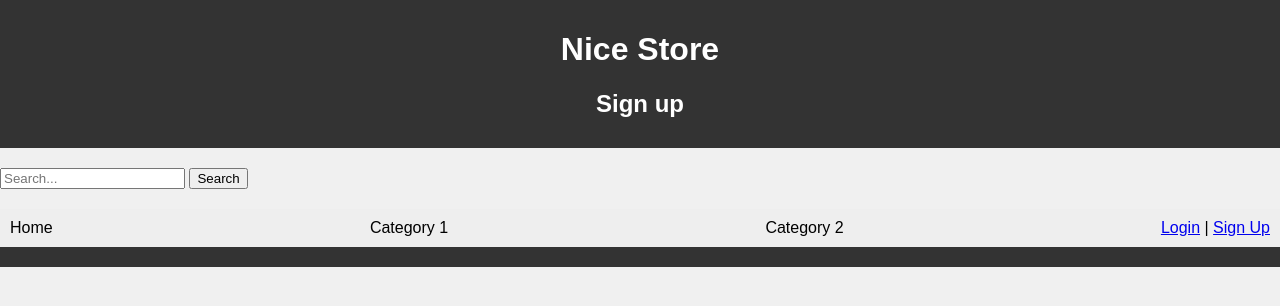
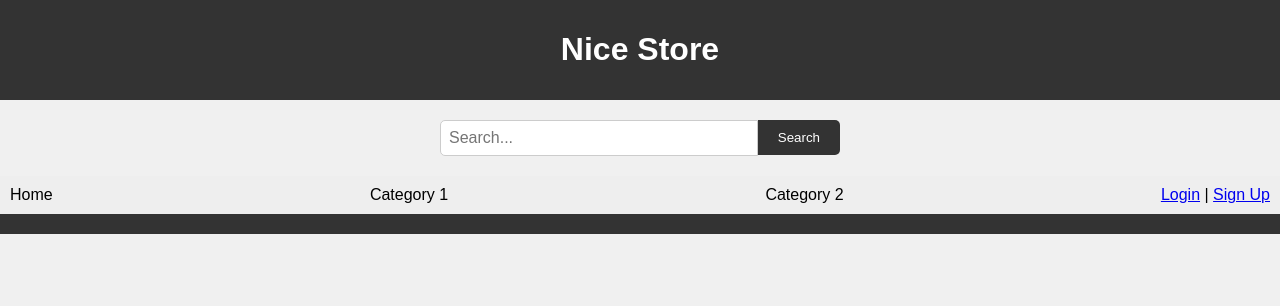
Before and after one commit to maksimyarotskiy/myshop, a Django app: page /store/home/ in a window 1280 px wide. Shown: the top 306 px of the page. Run offline with Django 4.2, Linux system fonts and the light colour scheme; data that the repository does not hold is empty.

Commit message:
- сделал редирект после создания пользователя - поправил поля на форме - поправил searchbar на главной

```diff
--- a/store/static/css/home_style.css
+++ b/store/static/css/home_style.css
@@ -16,6 +16,7 @@ body {
     text-decoration: none; /* Убираем подчеркивание */
     color: inherit; /* Наследуем цвет текста от родительского элемента */
 }
+
 
 #search-bar {
     margin-top: 20px;
@@ -112,6 +113,7 @@ body {
 .signup-form {
     display: flex;
     flex-direction: column;
+    box-sizing: border-box;
 }
 
 .signup-form h2 {
@@ -131,6 +133,7 @@ body {
     margin-bottom: 20px;
     border: 1px solid #ccc;
     border-radius: 5px;
+    box-sizing: border-box;
 }
 
 .signup-form button {
@@ -145,3 +148,35 @@ body {
 .signup-form button:hover {
     background-color: #0056b3;
 }
+
+
+/* Search-bar */
+.main-search-bar {
+    display: flex;
+    align-items: center;
+    max-width: 400px;
+    margin: 0 auto;
+}
+
+.main-search-bar input[type="text"] {
+    flex: 1;
+    padding: 8px;
+    border: 1px solid #ccc;
+    border-radius: 5px 0 0 5px;
+    font-size: 16px;
+}
+
+.main-search-bar button {
+    padding: 10px 20px;
+    background-color: #333333;
+    color: #fff;
+    border: none;
+    border-radius: 0 5px 5px 0;
+    cursor: pointer;
+    transition: background-color 0.3s ease;
+}
+
+.main-search-bar button:hover {
+    background-color: #665f5f;
+}
+/* Search-bar */
--- a/store/templates/store/home.html
+++ b/store/templates/store/home.html
@@ -2,7 +2,7 @@
 
 {% block content %}
 
-    <div id="search-bar">
+    <div id="search-bar" class="main-search-bar">
         <input type="text" placeholder="Search...">
         <button>Search</button>
     </div>
--- a/templates/base.html
+++ b/templates/base.html
@@ -13,9 +13,7 @@
         <a href="{% url 'home' %}" class="main_head_name">
         <h1>{% block header %}Nice Store{% endblock %}</h1>
         </a>
-        <a href="{% url 'home' %}" class="main_head_name">
-            <h2>Sign up</h2>
-        </a>
+
     </div>
 
     <div id="content">
```
Also changed, not shown: users/views.py (+6 -1 lines).
